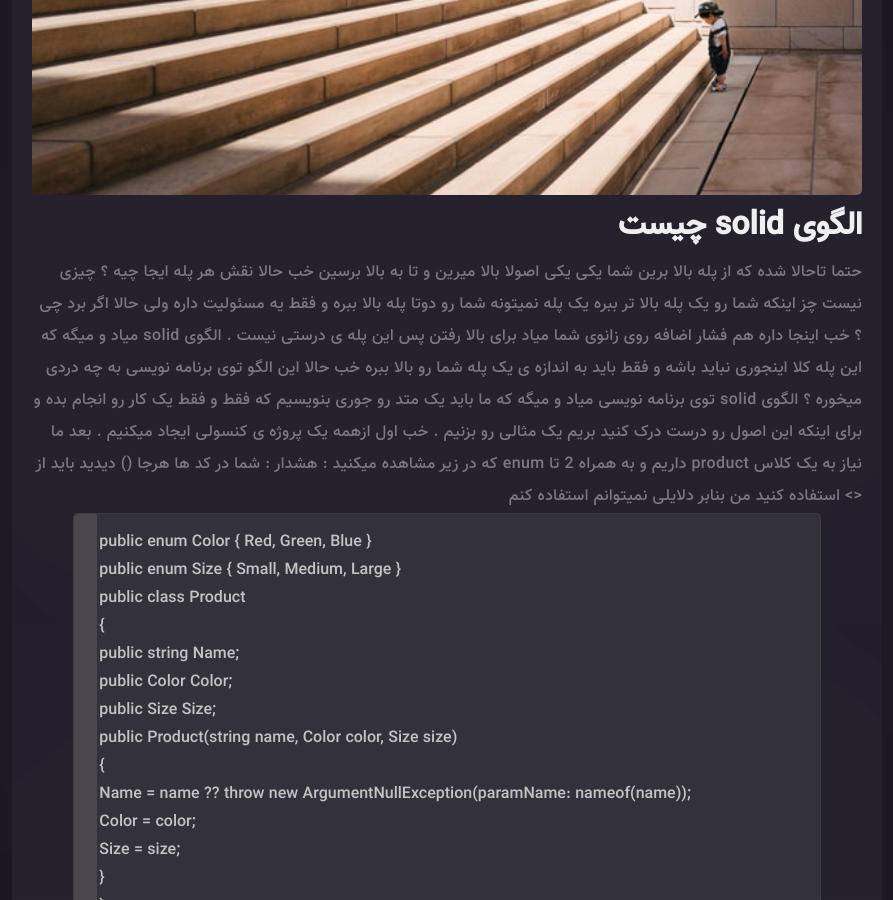
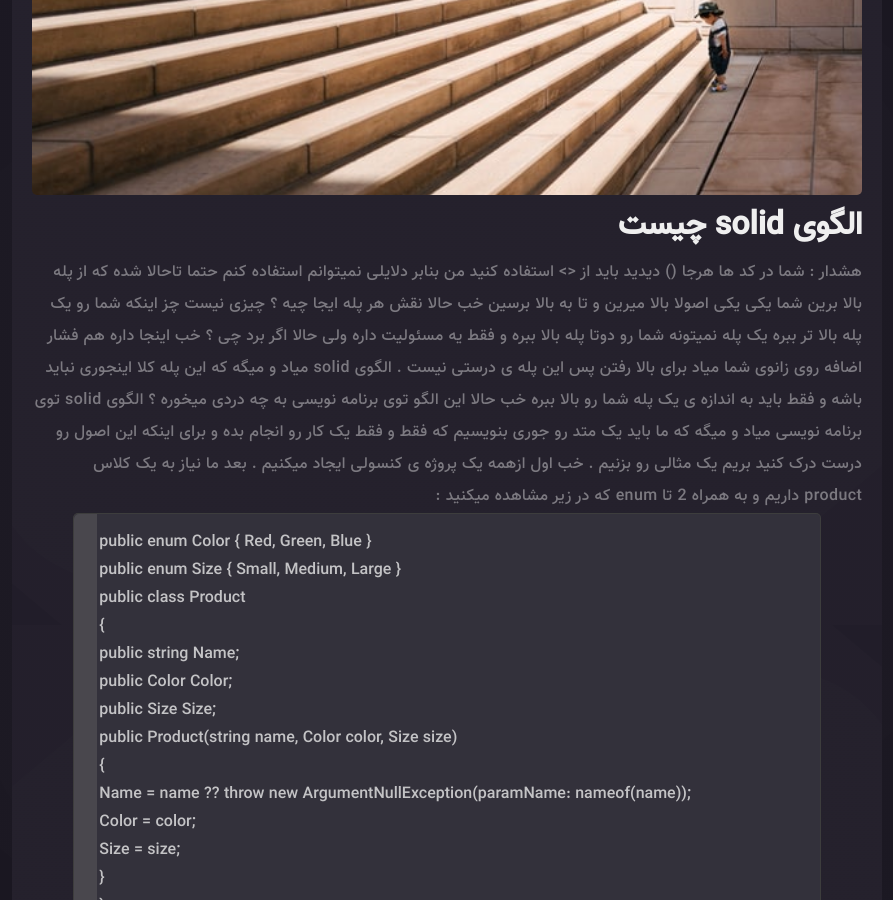
Before and after one commit to MohamadMehdiDabestani/MohamadMehdiDabestani.github.io, a Jekyll site: the page built from _posts/2021-08-29-SOLID.md, in a window 1280 px wide and 900 px high, scrolled down 1265 px. Shown: the whole window, without its empty margins (193-1086 px from the left). Built offline with Jekyll 4.4.1, drawn with Linux system fonts in a browser that asks for light colours; some web fonts are replaced; our own code applies the rules of GitHub Pages for plain Markdown files.

```diff
--- a/_posts/2021-08-29-SOLID.md
+++ b/_posts/2021-08-29-SOLID.md
@@ -3,9 +3,10 @@ published: true
 ---
 ![SOLID-design-pattern](/image/jukan-tateisi-bJhT_8nbUA0-unsplash.jpg)
 ## الگوی solid چیست
+هشدار : شما در کد ها هرجا () دیدید باید از <> استفاده کنید من بنابر دلایلی نمیتوانم استفاده کنم
 حتما تاحالا شده که از پله بالا برین شما یکی یکی اصولا بالا میرین و تا به بالا برسین خب حالا نقش هر پله ایجا چیه ؟ چیزی نیست چز اینکه شما رو یک پله بالا تر ببره یک پله نمیتونه شما رو دوتا پله بالا ببره و فقط یه مسئولیت داره ولی حالا اگر برد چی ؟ خب اینجا داره هم فشار اضافه روی زانوی شما میاد برای بالا رفتن پس این پله ی درستی نیست . الگوی solid میاد و میگه که این پله کلا اینجوری نباید باشه و فقط باید به اندازه ی یک پله شما رو بالا ببره خب حالا این الگو توی برنامه نویسی به چه دردی میخوره ؟ الگوی solid توی برنامه نویسی میاد و میگه که ما باید یک متد رو جوری بنویسیم که فقط و فقط یک کار رو انجام بده و برای اینکه این اصول رو درست درک کنید بریم یک مثالی رو بزنیم .
 خب اول ازهمه یک پروژه ی کنسولی ایجاد میکنیم . بعد ما نیاز به یک کلاس product داریم و به همراه 2 تا enum که در زیر مشاهده میکنید :
-هشدار : شما در کد ها هرجا () دیدید باید از <> استفاده کنید من بنابر دلایلی نمیتوانم استفاده کنم
+
    <ol>
         <li> public enum Color { Red, Green, Blue } </li>
         <li>     public enum Size { Small, Medium, Large } </li>
```
